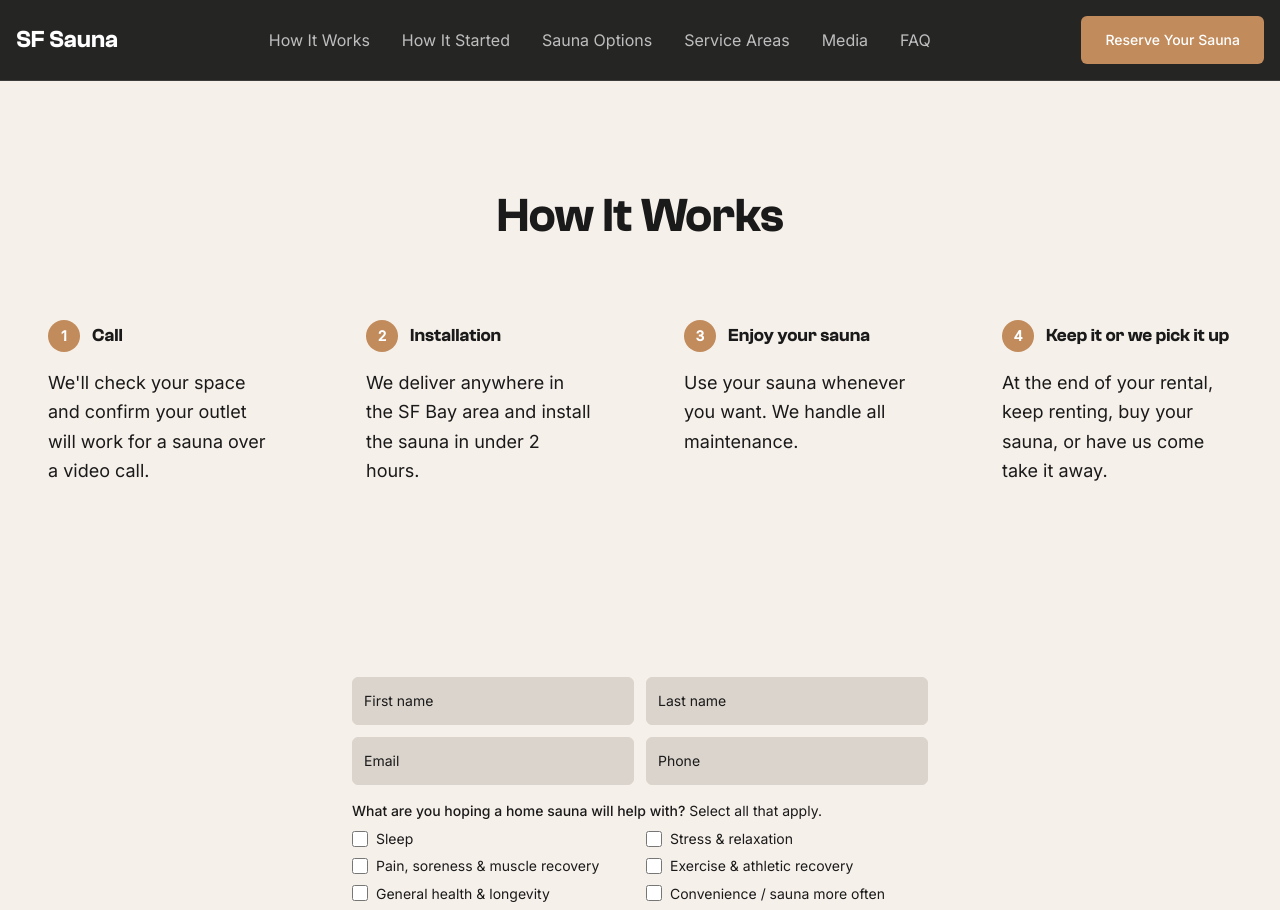
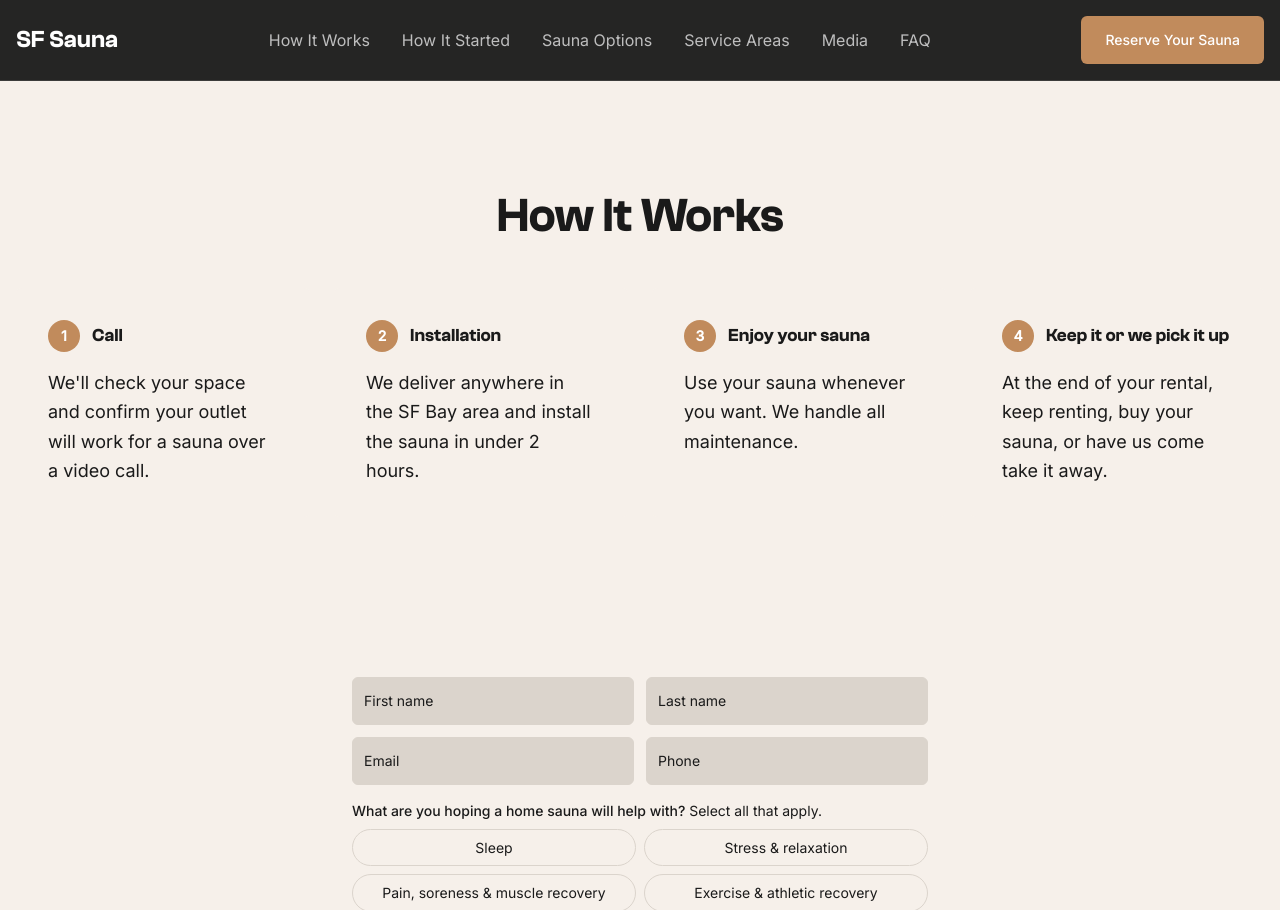
Before and after one commit to aryzach/aryzach.github.io, a React (Vite) app: page /how-it-works in a window 1280 px wide. Shown: the top 910 px of the page. Built offline with nearby package versions, Linux system fonts and the light colour scheme.

Commit message:
Changes
Co-authored-by: aryzach <30701475+aryzach@users.noreply.github.com>

```diff
--- a/src/components/lead/ContactLeadForm.tsx
+++ b/src/components/lead/ContactLeadForm.tsx
@@ -72,7 +72,7 @@ const ContactLeadForm = ({
           name: `${values.first_name} ${values.last_name}`.trim(),
           email: values.email,
           phone: values.phone,
-          goals: values.goals.join(", "),
+          goals: values.goals,
           sauna_goals: values.goals.join(", "),
           goals_detail: values.goals_detail,
           message: values.message,
@@ -143,7 +143,7 @@ const ContactLeadForm = ({
               name="goals_detail"
               label="Tell us a bit more about your answer above."
               isTextarea
-              rows={2}
+              rows={1}
               error={formState.errors.goals_detail?.message}
               overlay={overlay}
             />
@@ -190,24 +190,25 @@ const GoalsField = ({ overlay, error }: { overlay?: boolean; error?: string }) =
           Select all that apply.
         </span>
       </p>
-      <div className="grid grid-cols-2 gap-x-3 gap-y-2">
+      <div className="grid grid-cols-2 gap-2">
         {GOAL_OPTIONS.map((option) => {
           const checked = selected.includes(option);
           return (
-            <label
+            <button
               key={option}
-              className={`flex items-center gap-2 text-sm cursor-pointer select-none ${
-                overlay ? "text-white/80" : "text-muted-foreground"
+              type="button"
+              aria-pressed={checked}
+              onClick={() => toggle(option)}
+              className={`rounded-full border px-3 py-2 text-sm leading-snug text-center transition-colors cursor-pointer select-none ${
+                checked
+                  ? "border-primary bg-primary text-primary-foreground font-medium"
+                  : overlay
+                    ? "border-white/30 bg-white/5 text-white/80 hover:border-white/60 hover:text-white"
+                    : "border-border bg-background text-muted-foreground hover:border-primary/60 hover:text-foreground"
               }`}
             >
-              <input
-                type="checkbox"
-                checked={checked}
-                onChange={() => toggle(option)}
-                className="h-4 w-4 shrink-0 accent-primary cursor-pointer"
-              />
-              <span className="leading-snug">{option}</span>
-            </label>
+              {option}
+            </button>
           );
         })}
       </div>
```
